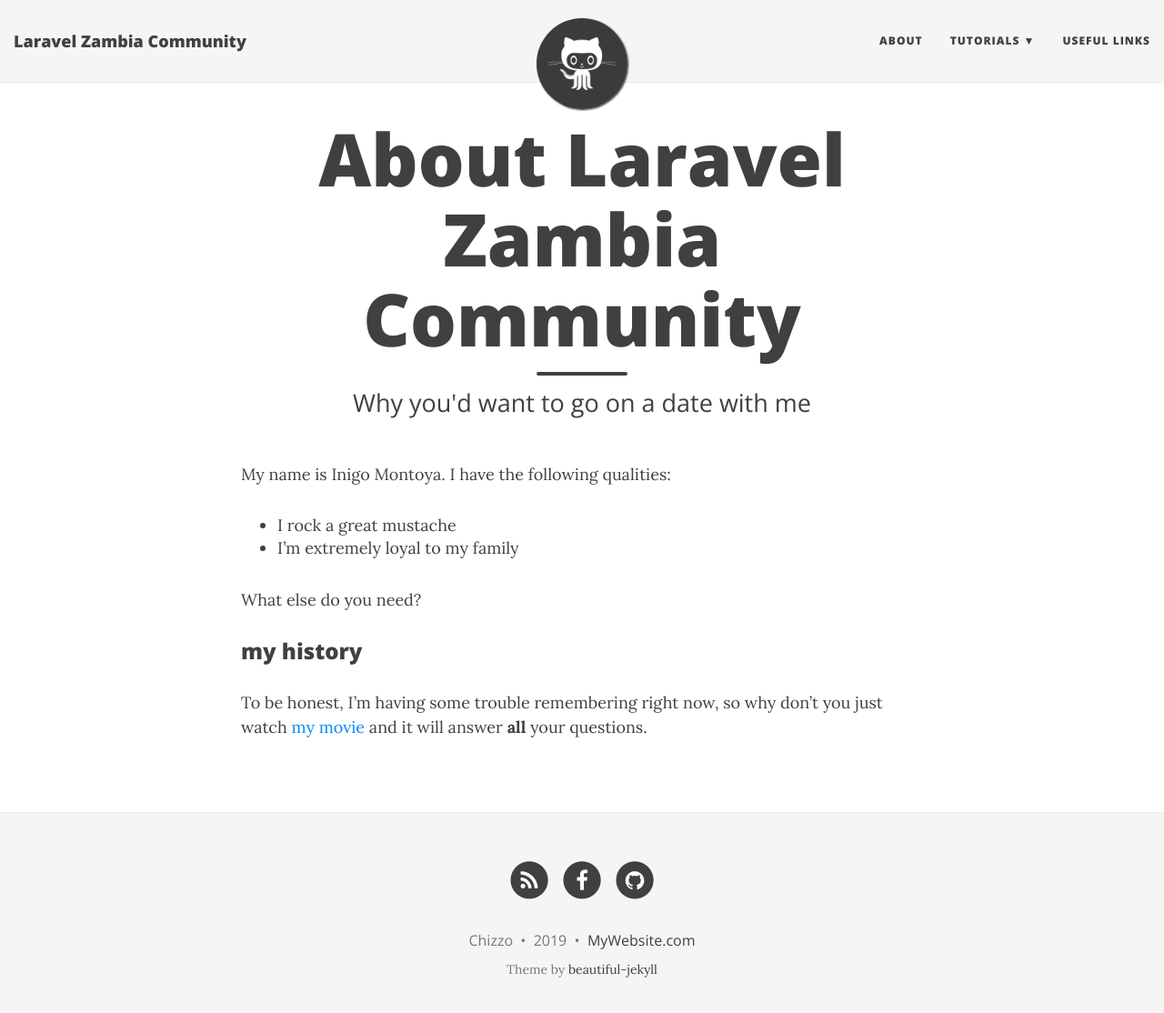
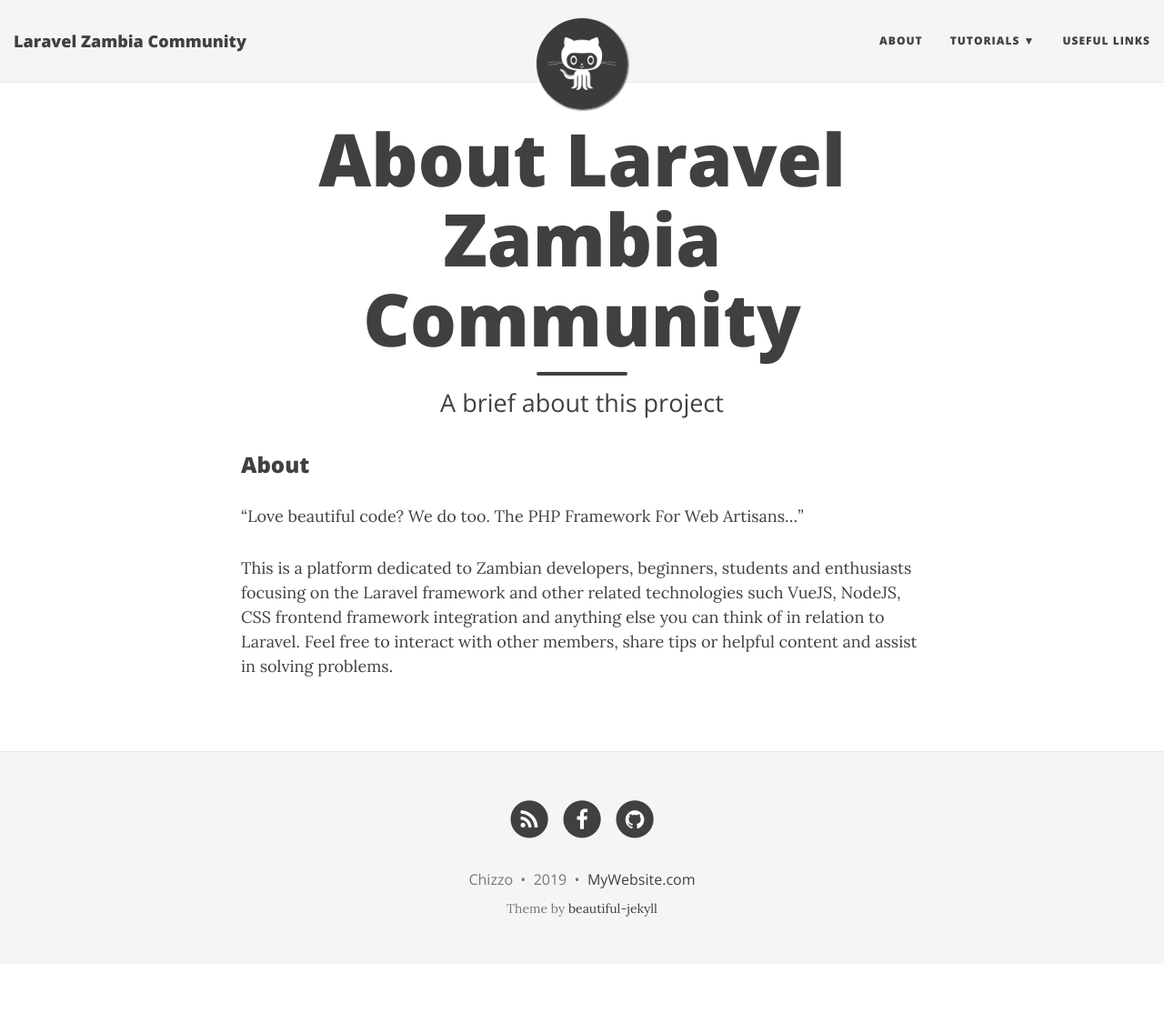
Before and after one commit to Chizzoz/laravel-zambia, a Jekyll site: the page built from about.md, in a window 1280 px wide and 1127 px high. Shown: the top 1114 px of the window at 91% size. Built offline with Jekyll 4.4.1, drawn with Linux system fonts in a browser that asks for light colours; nearby versions of some CDN libraries.

Commit message:
Update about.md

```diff
--- a/about.md
+++ b/about.md
@@ -1,16 +1,11 @@
 ---
 layout: page
 title: About Laravel Zambia Community
-subtitle: Why you'd want to go on a date with me
+subtitle: A brief about this project
 ---
 
-My name is Inigo Montoya. I have the following qualities:
+### About
 
-- I rock a great mustache
-- I'm extremely loyal to my family
+“Love beautiful code? We do too. The PHP Framework For Web Artisans…”
 
-What else do you need?
-
-### my history
-
-To be honest, I'm having some trouble remembering right now, so why don't you just watch [my movie](http://en.wikipedia.org/wiki/The_Princess_Bride_%28film%29) and it will answer **all** your questions.
+This is a platform dedicated to Zambian developers, beginners, students and enthusiasts focusing on the Laravel framework and other related technologies such VueJS, NodeJS, CSS frontend framework integration and anything else you can think of in relation to Laravel. Feel free to interact with other members, share tips or helpful content and assist in solving problems.
```
